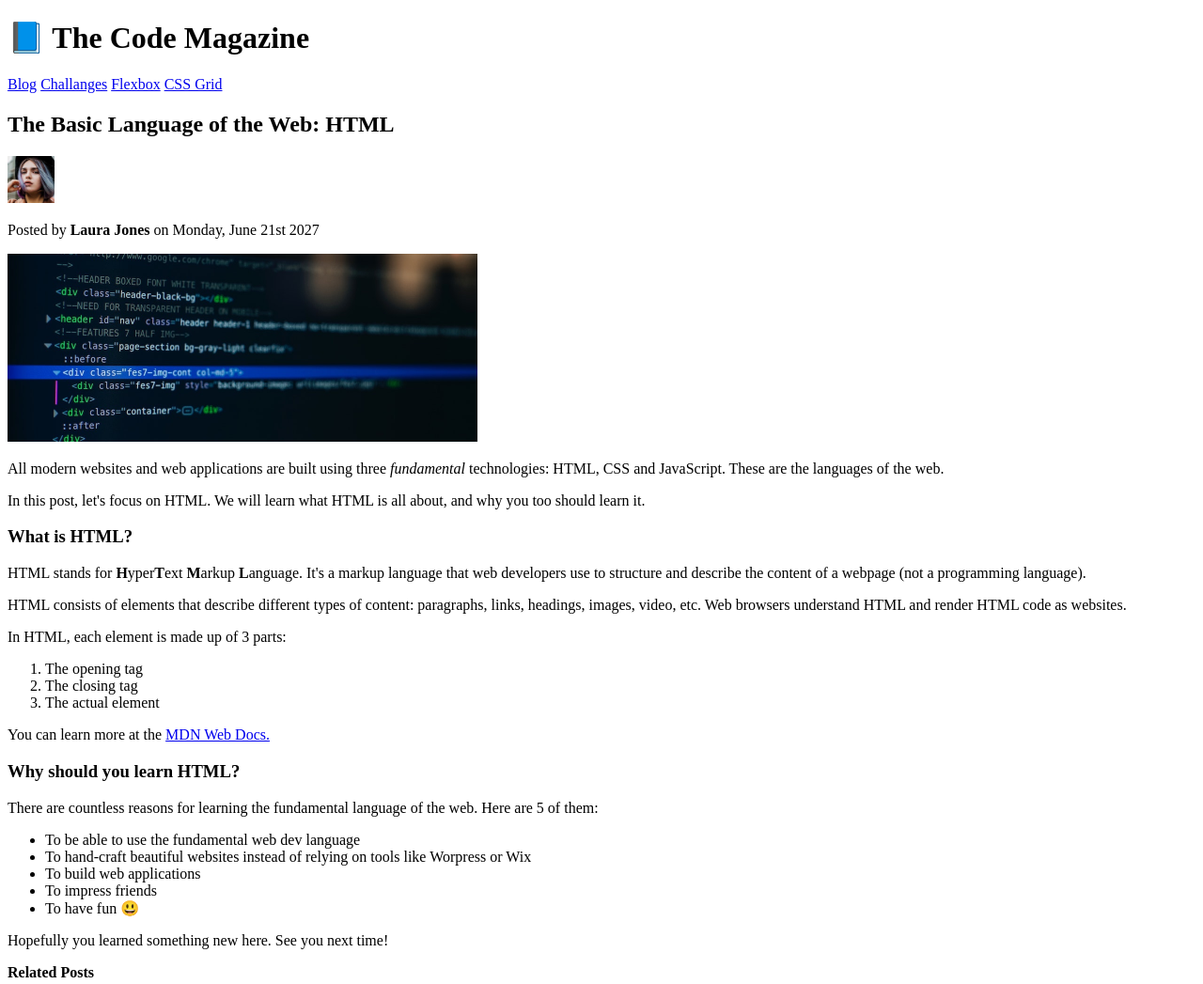
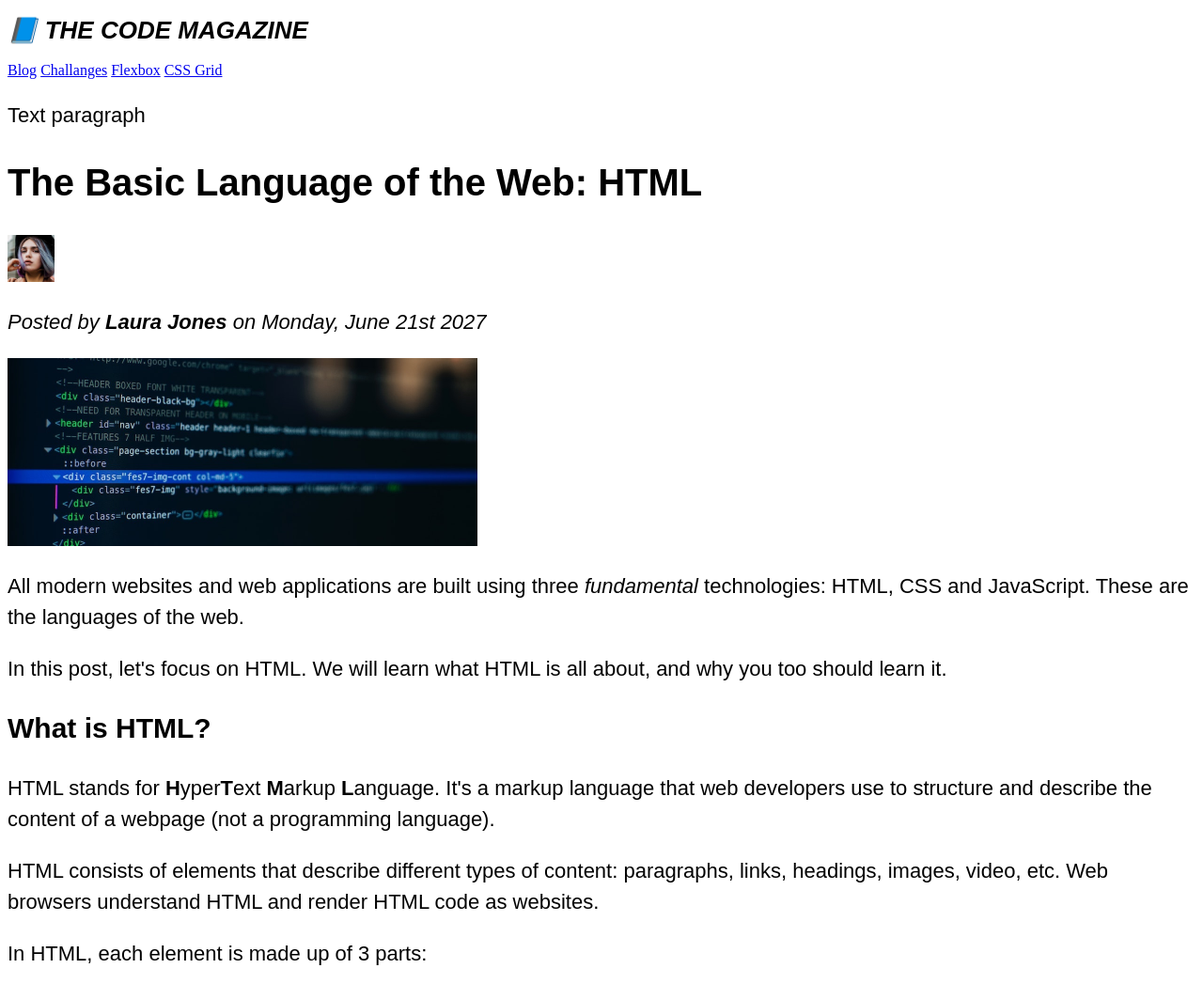
Before and after one commit to SouravsGithub/HTML-Project, a plain HTML site: page index.html in a window 1280 px wide. Shown: the top 1047 px of the page at 94% size. Drawn offline with Linux system fonts and the light colour scheme.

Commit message:
making changes to the website by adding styles to it

```diff
--- a/index.html
+++ b/index.html
@@ -8,6 +8,7 @@
       name="description"
       content="This is a website that I built to learn the fundamentals of HTML5."
     />
+    <link rel="stylesheet" href="style.css" />
     <title>The Basic Language of the Web: HTML</title>
   </head>
   <body>
@@ -19,6 +20,7 @@
         <a href="#">Flexbox</a>
         <a href="#">CSS Grid</a>
       </nav>
+      <p>Text paragraph</p>
     </header>
     <article>
       <header>
@@ -91,7 +93,7 @@
       <p>Hopefully you learned something new here. See you next time!</p>
     </article>
     <aside>
-      <p><strong>Related Posts</strong></p>
+      <h4>Related Posts</h4>
       <ul>
         <li>
           <img
@@ -125,6 +127,6 @@
         </li>
       </ul>
     </aside>
-    <footer>Copyright &copy; 2022 by The Code Magazine.</footer>
+    <footer><p>Copyright &copy; 2022 by The Code Magazine.</p></footer>
   </body>
 </html>
--- /dev/null
+++ b/style.css
@@ -0,0 +1,48 @@
+/* List Selector */
+h1,
+h2,
+h3,
+h4,
+p,
+li {
+  font-family: sans-serif;
+}
+/* List Selector */
+h1 {
+  font-size: 26px;
+  text-transform: uppercase;
+  font-style: italic;
+}
+
+h2 {
+  font-size: 40px;
+}
+
+h3 {
+  font-size: 30px;
+}
+
+h4 {
+  font-size: 20px;
+  text-transform: uppercase;
+  text-align: center;
+}
+
+p {
+  font-size: 22px;
+  line-height: 1.5;
+}
+
+li {
+  font-size: 20px;
+}
+
+/* Descendent Selector */
+footer p {
+  font-size: 16px;
+}
+/* Descendent Selector */
+
+article header p {
+  font-style: italic;
+}
```
